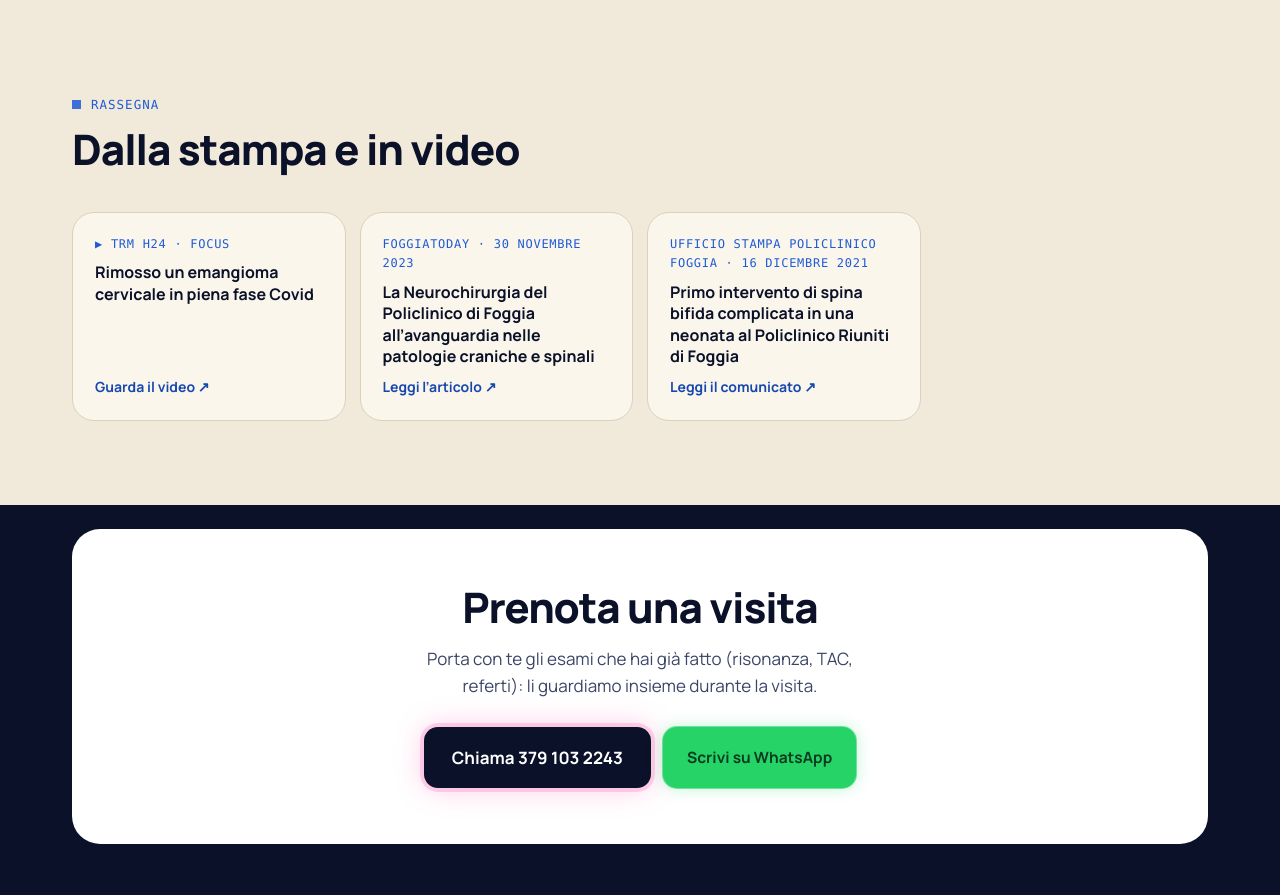
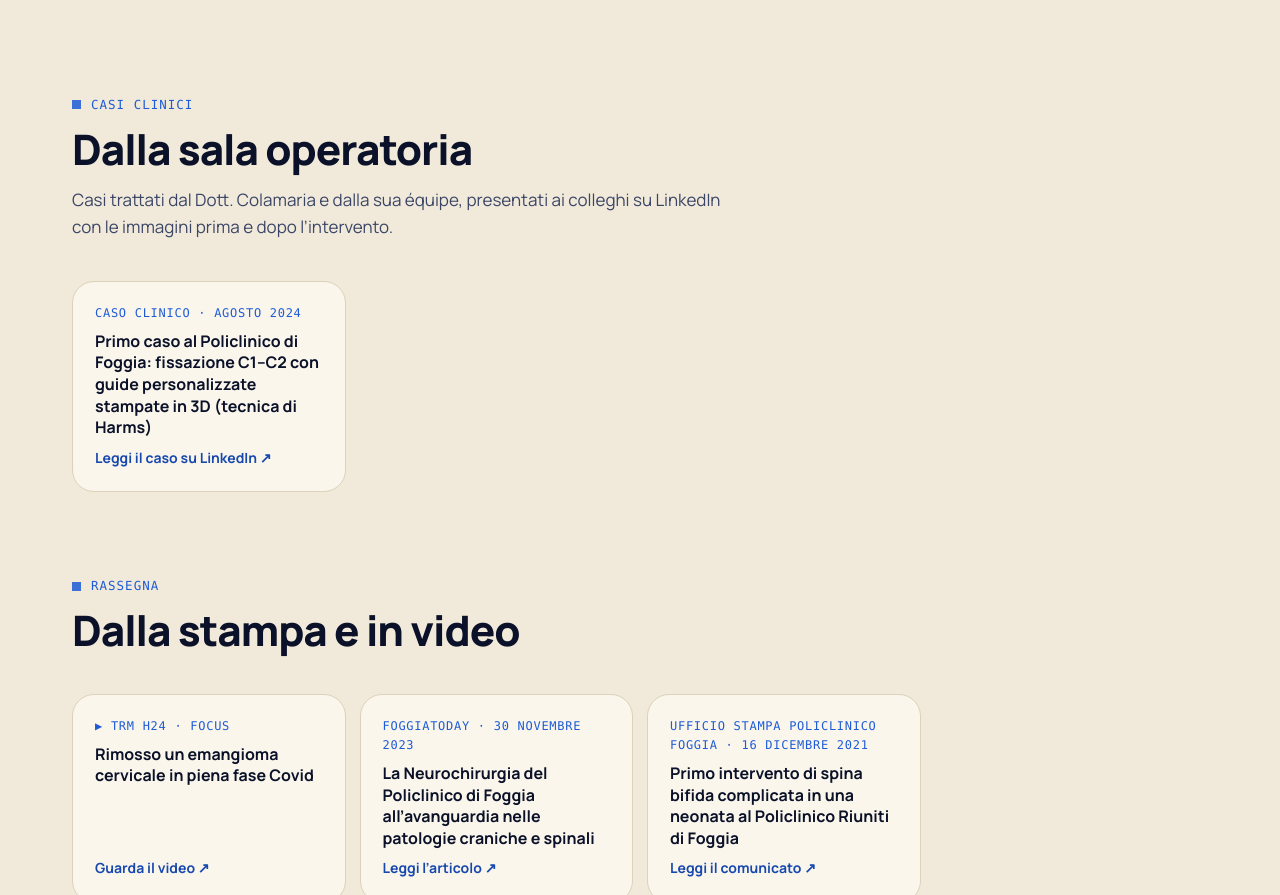
Before and after one commit to adskir/bozzacolamaria, a plain HTML site: page colonna-vertebrale.html in a window 1280 px wide. Shown: the part 2033-2928 px from the top of the page. Drawn offline with Linux system fonts and the light colour scheme.

Commit message:
Colonna: caso clinico C1–C2 con guide 3D personalizzate (LinkedIn, ago 2024)
Co-Authored-By: Claude Opus 5.5 <noreply@anthropic.com>
Claude-Session: https://claude.ai/code/session_01KutUNZmbXa2PRUqu11jtbw

```diff
--- a/colonna-vertebrale.html
+++ b/colonna-vertebrale.html
@@ -166,6 +166,23 @@
   </div>
 </section>
 
+<section class="light" id="casi" style="padding-top:0">
+  <div class="wrap">
+    <div class="head">
+      <div class="kicker">Casi clinici</div>
+      <h2>Dalla sala operatoria</h2>
+      <p style="color:var(--ink-soft);max-width:40em">Casi trattati dal Dott. Colamaria e dalla sua équipe, presentati ai colleghi su LinkedIn con le immagini prima e dopo l’intervento.</p>
+    </div>
+    <div class="media-grid">
+      <a class="media" href="https://www.linkedin.com/posts/giuseppe-di-perna-3b868411a_spinesurgery-spinefusion-cervicalscrews-ugcPost-7227267347336560641-POIx/" target="_blank" rel="noopener">
+        <span class="src">Caso clinico · agosto 2024</span>
+        <b>Primo caso al Policlinico di Foggia: fissazione C1–C2 con guide personalizzate stampate in 3D (tecnica di Harms)</b>
+        <span class="go">Leggi il caso su LinkedIn ↗</span>
+      </a>
+    </div>
+  </div>
+</section>
+
 <section class="light" style="padding-top:0">
   <div class="wrap">
     <div class="head">
```
